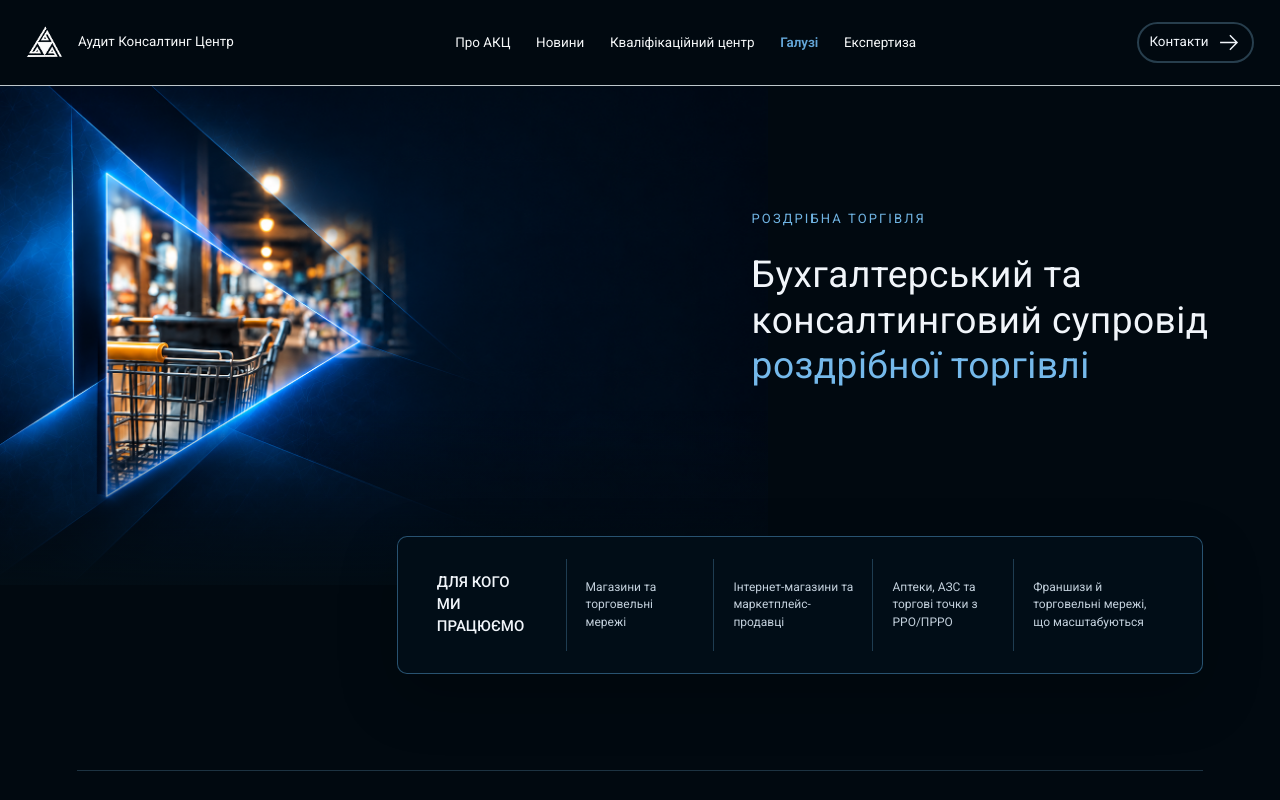
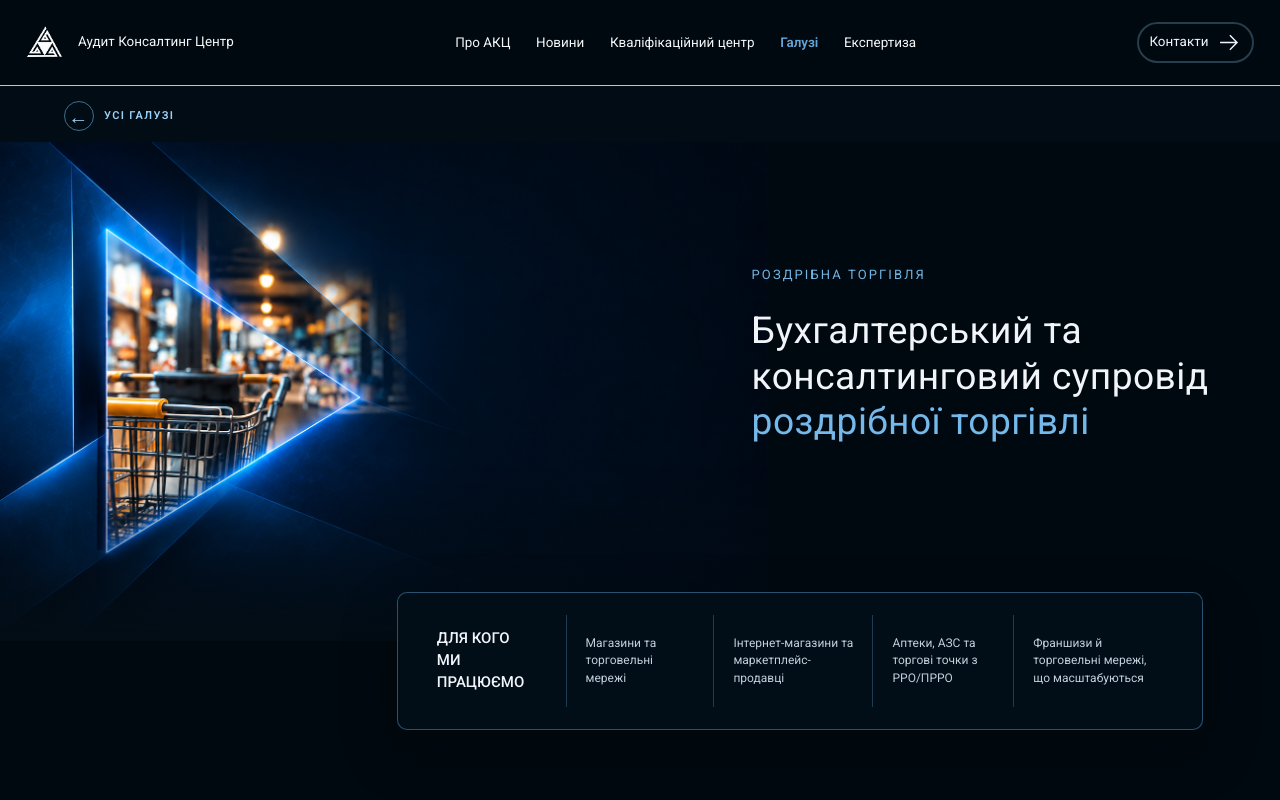
Before and after one commit to dnagorna3817-spec/website_akc_main, a Next.js app: page /industries/retail in a window 1280 px wide. Shown: the top 800 px of the page. Built offline with nearby package versions, Linux system fonts and the light colour scheme.

Commit message:
Add back-to-industries arrow on industry landing page

```diff
--- a/app/industries/retail/page.tsx
+++ b/app/industries/retail/page.tsx
@@ -40,6 +40,7 @@ const offerings = [
 export default function RetailPage() {
   return <div className={`${styles.page} ${expertiseFont}`}>
     <ExpertiseHeader active="industries" />
+    <nav aria-label="Навігація галузями" style={{position:"relative",zIndex:5,background:"#020c15",padding:"8px clamp(20px, 5vw, 64px) 4px"}}><Link href="/industries" style={{display:"inline-flex",alignItems:"center",gap:10,minHeight:44,color:"#9bd0f5",fontSize:11,fontWeight:600,letterSpacing:".12em",textDecoration:"none"}}><span aria-hidden="true" style={{display:"grid",placeItems:"center",width:30,height:30,border:"1px solid rgba(112,190,243,.55)",borderRadius:"50%",fontSize:20}}>←</span>УСІ ГАЛУЗІ</Link></nav>
     <main>
       <section className={styles.hero}>
         <div className={`${styles.art} ${retail.retailArt}`} aria-hidden="true">
```
